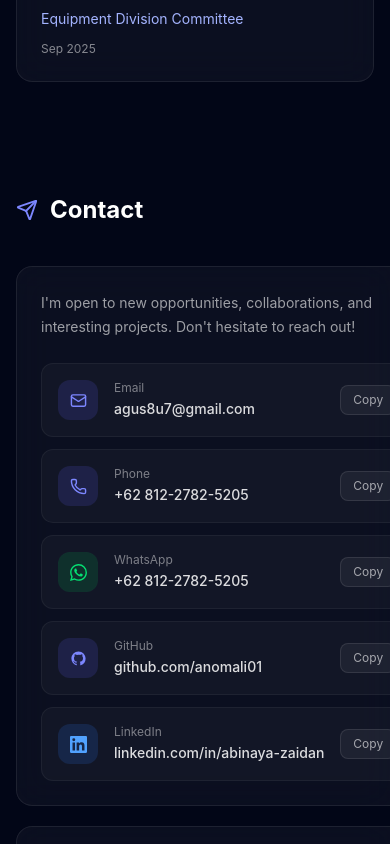
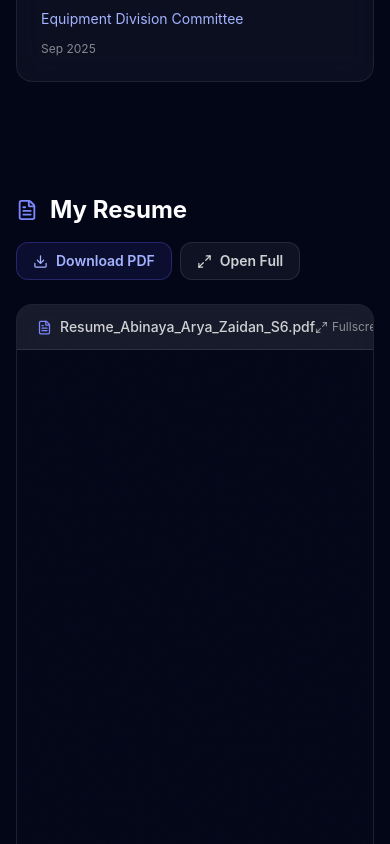
Before and after one commit to anomali01/web-profile, a React (Vite) app: page / in a window 390 px wide. Shown: the part 7540-8384 px from the top of the page. Built offline with nearby package versions, Linux system fonts and the light colour scheme.

Commit message:
feat: implement personal profile application with automated resume deployment via vite.config.ts

```diff
--- a/src/App.tsx
+++ b/src/App.tsx
@@ -5,7 +5,7 @@ import { SpaceBackground } from './SpaceBackground'
 import {
   Mail, Phone, MapPin, ExternalLink, Code2,
   Menu, X, ChevronUp, Briefcase, GraduationCap,
-  Users, Cpu, Send, Download, Star
+  Users, Cpu, Send, Download, Star, FileText, Maximize2
 } from 'lucide-react'
 
 function GithubIcon({ size = 16 }: { size?: number }) {
@@ -81,7 +81,7 @@ function Tag({ children }: { children: React.ReactNode }) {
 function NavBar({ active }: { active: string }) {
   const [open, setOpen] = useState(false)
   const [scrolled, setScrolled] = useState(false)
-  const links = ['about', 'experience', 'skills', 'certifications', 'education', 'organizations', 'contact']
+  const links = ['about', 'experience', 'skills', 'certifications', 'education', 'organizations', 'resume', 'contact']
 
   useEffect(() => {
     const h = () => setScrolled(window.scrollY > 20)
@@ -516,6 +516,72 @@ function Certifications() {
   )
 }
 
+function Resume() {
+  const [fullscreen, setFullscreen] = useState(false)
+  const pdfPath = import.meta.env.BASE_URL + 'resume.pdf'
+  return (
+    <section id="resume" className="scroll-mt-20 py-14">
+      <div className="mx-auto max-w-6xl px-4 sm:px-6">
+        <FadeIn>
+          <div className="mb-6 flex flex-wrap items-center justify-between gap-4">
+            <div className="flex items-center gap-3">
+              <FileText size={22} className="text-indigo-400" />
+              <h2 className="text-2xl font-bold text-white sm:text-3xl">My Resume</h2>
+            </div>
+            <div className="flex items-center gap-2">
+              <a
+                href={pdfPath}
+                download="Resume_Abinaya_Arya_Zaidan.pdf"
+                className="btn-glow inline-flex items-center gap-2 rounded-xl border border-indigo-500/30 bg-indigo-500/10 px-4 py-2 text-sm font-semibold text-indigo-300 transition hover:bg-indigo-500/20"
+              >
+                <Download size={15} /> Download PDF
+              </a>
+              <a
+                href={pdfPath}
+                target="_blank"
+                rel="noreferrer"
+                className="btn-glow inline-flex items-center gap-2 rounded-xl border border-white/10 bg-white/5 px-4 py-2 text-sm font-semibold text-white/80 transition hover:bg-white/10"
+              >
+                <Maximize2 size={15} /> Open Full
+              </a>
+            </div>
+          </div>
+        </FadeIn>
+        <FadeIn delay={100}>
+          <div className={`glass overflow-hidden rounded-2xl border border-white/10 transition-all duration-500 ${fullscreen ? 'fixed inset-4 z-50' : 'relative'}`}>
+            {fullscreen && (
+              <button
+                onClick={() => setFullscreen(false)}
+                className="absolute right-3 top-3 z-10 rounded-xl border border-white/10 bg-[#020617]/80 p-2 text-white/70 backdrop-blur hover:text-white transition"
+              >
+                <X size={18} />
+              </button>
+            )}
+            <div className="flex items-center justify-between border-b border-white/10 bg-white/5 px-5 py-3">
+              <div className="flex items-center gap-2 text-sm font-medium text-white/80">
+                <FileText size={15} className="text-indigo-400" />
+                Resume_Abinaya_Arya_Zaidan_S6.pdf
+              </div>
+              <button
+                onClick={() => setFullscreen(f => !f)}
+                className="text-xs text-white/50 hover:text-white transition flex items-center gap-1"
+              >
+                <Maximize2 size={13} /> {fullscreen ? 'Exit' : 'Fullscreen'}
+              </button>
+            </div>
+            <iframe
+              src={pdfPath + '#toolbar=0&navpanes=0&scrollbar=1'}
+              title="Resume Abinaya Arya Zaidan"
+              className="w-full bg-white"
+              style={{ height: fullscreen ? 'calc(100vh - 100px)' : '780px' }}
+            />
+          </div>
+        </FadeIn>
+      </div>
+    </section>
+  )
+}
+
 function BackToTop() {
   const [show, setShow] = useState(false)
   useEffect(() => {
@@ -531,7 +597,7 @@ function BackToTop() {
 }
 
 export default function App() {
-  const navIds = ['about', 'experience', 'skills', 'certifications', 'education', 'organizations', 'contact']
+  const navIds = ['about', 'experience', 'skills', 'certifications', 'education', 'organizations', 'resume', 'contact']
   const active = useScrollSpy(navIds)
 
   return (
@@ -582,6 +648,7 @@ export default function App() {
         <Certifications />
         <Education />
         <Organizations />
+        <Resume />
         <Contact />
 
         <footer className="border-t border-white/10 py-8 text-sm text-white/40">
--- a/vite.config.ts
+++ b/vite.config.ts
@@ -1,5 +1,14 @@
 import { defineConfig } from 'vite'
 import react from '@vitejs/plugin-react'
+import fs from 'fs'
+import path from 'path'
+
+// Auto-copy resume PDF to public folder so it's served correctly
+const resumeSrc = path.resolve(__dirname, 'document_pribadi/Resume_Abinaya_Arya_Zaidan_S6.pdf')
+const resumeDest = path.resolve(__dirname, 'public/resume.pdf')
+if (fs.existsSync(resumeSrc)) {
+  fs.copyFileSync(resumeSrc, resumeDest)
+}
 
 // https://vite.dev/config/
 export default defineConfig({
```
Also changed, not shown: 1 other file (tests, documents, lock files or other folders).
